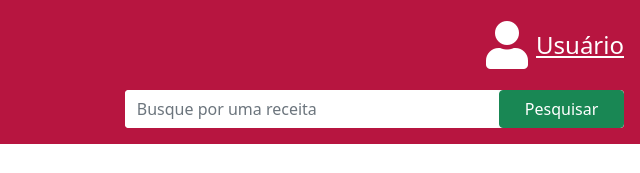
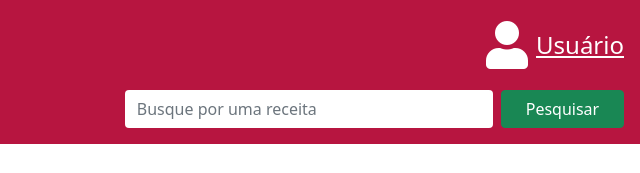
Before and after one commit to Manuibr/receitas-frontendonly, a website: page html/paginaprincipal.html in a window 1280 px wide. Shown: the top 173 px of the page, 640-1280 px from the left. Drawn offline with nearby package versions, Linux system fonts and the light colour scheme; files whose address does not match are found by name.

Commit message:
Estilização da funcionalidade de buscar atualizada

```diff
--- a/css/custom.css
+++ b/css/custom.css
@@ -26,10 +26,19 @@ header, #row-2 {
   background-color: #b71540 !important;
 }
 
+#search-nav form {
+  background-color: #b71540;
+}
+
 #search-input {
   border-width: 0px 0px;
   box-shadow: none;
 }
+
+#search-button {
+
+}
+
 .sbv {
   border-bottom-width: 0px;
 
--- a/html/paginaprincipal.html
+++ b/html/paginaprincipal.html
@@ -41,7 +41,7 @@
         <div id="search-nav" class="h-100 d-flex flex-column bg-light rounded">
           <form class="d-flex w-100">
             <input id="search-input" class="form-control w-75" type="search" placeholder="Busque por uma receita" aria-label="Search">
-            <button class="btn btn-success w-25" type="submit">Pesquisar</button>
+            <button id="search-button" class="btn btn-success w-25 ms-2" type="submit">Pesquisar</button>
           </form>
         </div>
       </div>
```
Also changed, not shown: html/cadastroreceitas.html (+1 -1 lines).
